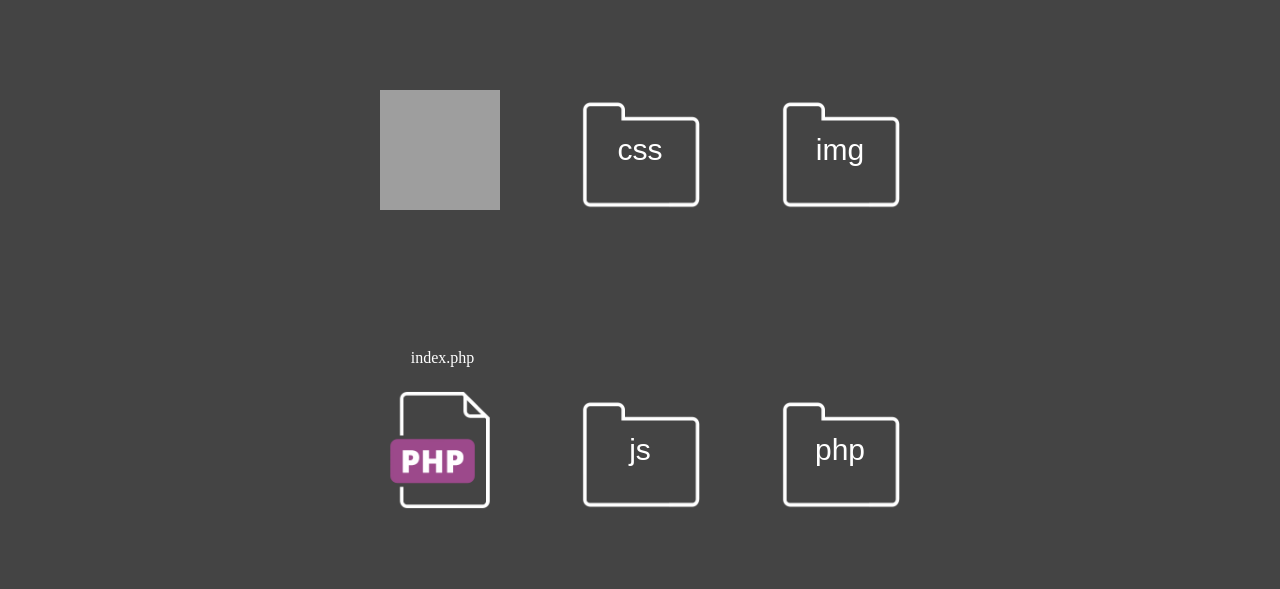
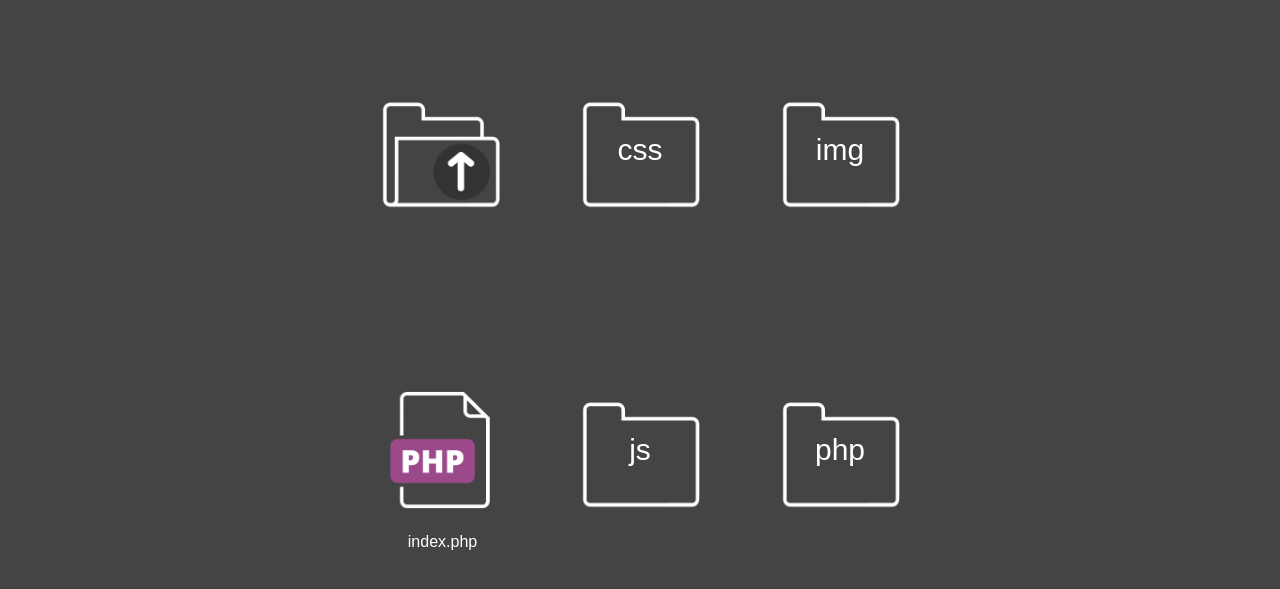
Before and after one commit to r0m21/explorateur-de-fichier, a PHP site: page / in a window 1280 px wide. Shown: the part 160-749 px from the top of the page. Run offline with PHP 8.4, Linux system fonts and the light colour scheme; grey boxes are pictures that could not be loaded.

Commit message:
Rename des images avec extensions, modification index.php et du style.css

```diff
--- a/css/style.css
+++ b/css/style.css
@@ -84,13 +84,14 @@ main{height: 75%;}
 
 /* Bloc où se trouve les IMG + Liens */
 
-.box
+.box,.box2
 {
     width: 200px;
     height: 200px;
     position: relative;
     text-align: center;
 }
+
 
 /* Réglage image + Positionnement des liens sur dossier / fichier */
 
@@ -110,13 +111,9 @@ main{height: 75%;}
     margin: 0 auto;
     line-height: 120px;
     font-size: 30px;
+    transition: all 0.5s ease;
 }
 
-
-.transform:hover{
-    transform:scale(1.2);
-    transition:0.2s;
-}
 .taille-image
 {
     width: 120px;
@@ -132,17 +129,16 @@ main{height: 75%;}
 
 .box:hover .lienimg , .box:hover .taille-image{transform: scale(1.5);}
 
-.dossier:hover
+.lienimg:hover
 {
-    color: #7e7e7e;
+    color: #c4c4c4;
 }
 
-.fichier
+.absolute-fichier
 {
-    font-family: "Roboto:500", sans-serif;
-    color: #fff;
+    font-family: "Roboto:700", sans-serif;
     position: absolute;
-    top: 50%;
-    left: 50%;
-    transform: translate(-50%,-50%);
+    bottom: 0;
+    left: 0;
+    right: 0;
 }
--- a/index.php
+++ b/index.php
@@ -41,11 +41,10 @@
                 {
                     $arrayExt = explode('.', $filename); // Si index.php => arrayExt[0] = index, arrayext[1] = php.
                     $ext = $arrayExt[count($arrayExt) - 1];
-?>              <div class="box">
-                    <div class="d-flex column m-auto">
-<?php                   echo  '<img class="taille-image m-auto" src="img/icon-'.$ext.'.png" alt="Fichier">'
-?>                        <p class="text-center ml-5 color-1"><?php echo $filename ?></p>
-                    </div>
+?>
+                <div class="box2">
+<?php               echo  '<img class="taille-image m-auto" src="img/icon-'.$ext.'.png" alt="Fichier">'
+?>                      <p class="text-center ml-5 color-1 absolute-fichier"><?php echo $filename ?></p>
                 </div>
 <?php
                 }
```
Also changed, not shown: img/icon-jpg.png (renamed from img/icon-jpeg.png), img/icon-parent-folder.png (renamed from img/icon-parent.png), img/wow/photo4.jpg (renamed from img/testfichier/photo4.jpg), img/wow/plaines/photo5.jpg (renamed from img/testfichier/retestfichier/photo5.jpg).
